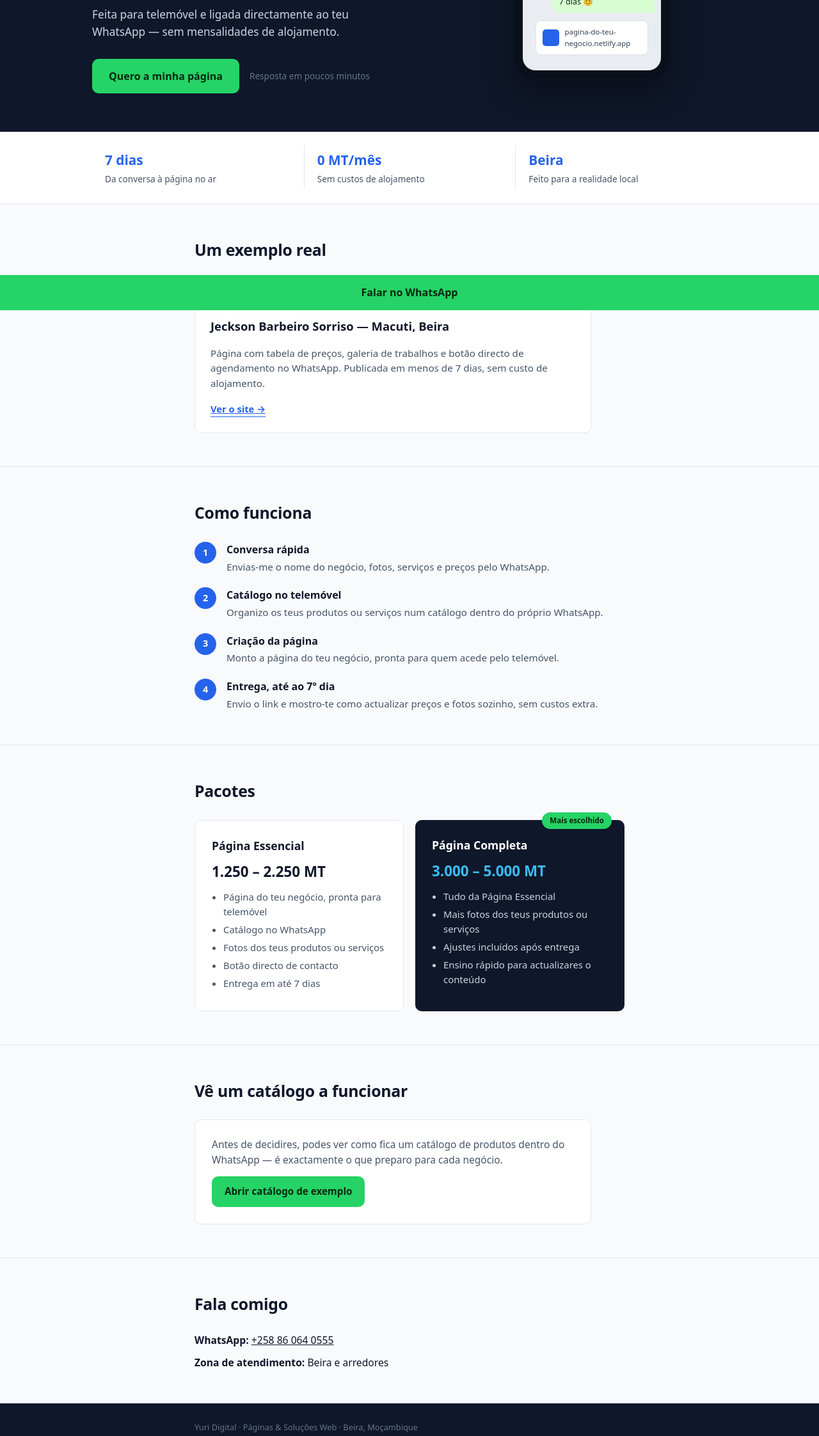
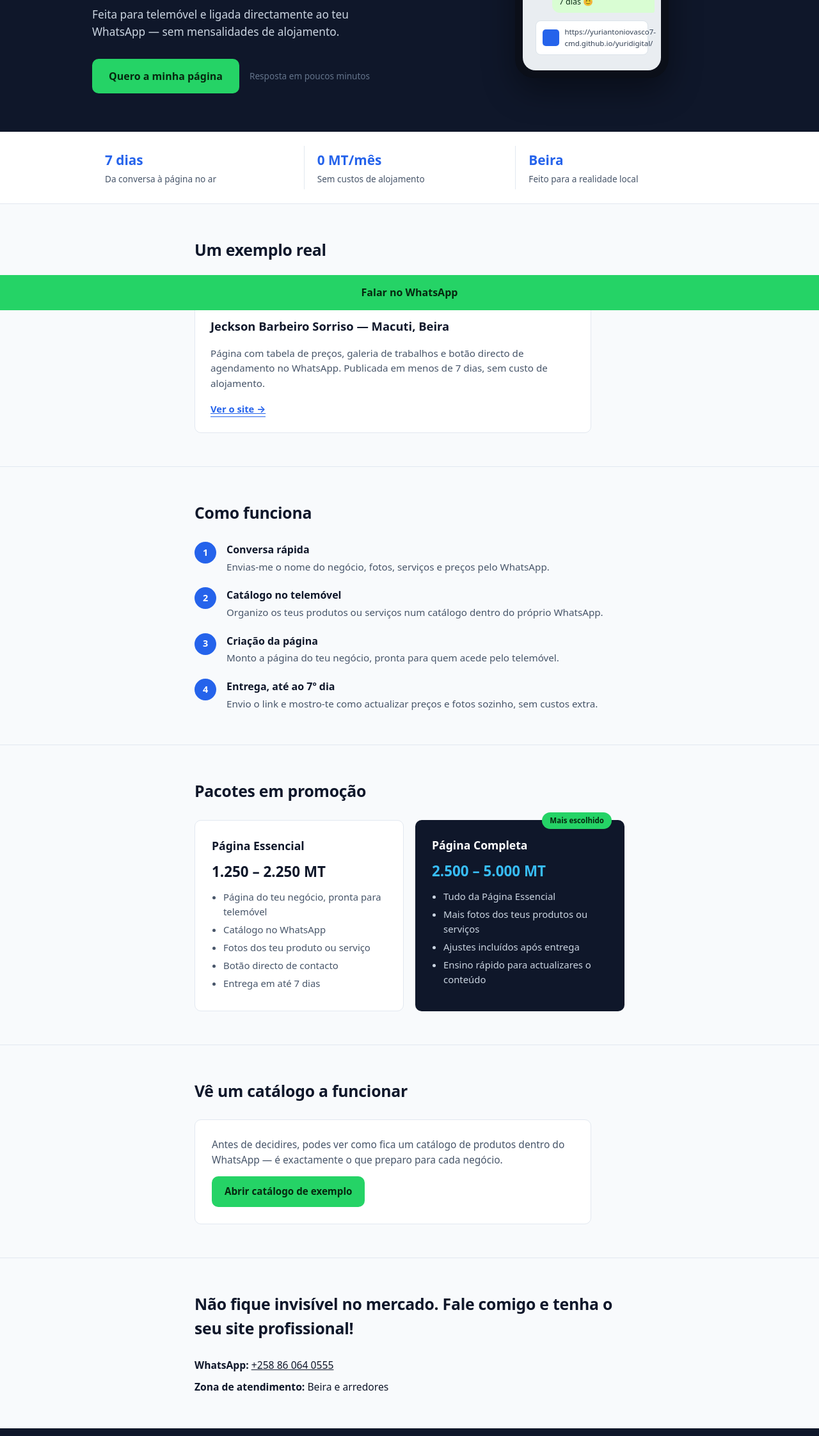
Before and after one commit to yuriantoniovasco7-cmd/yuridigital, a plain HTML site: page index.html in a window 1280 px wide. Shown: the part 315-2560 px from the top of the page at 64% size. Drawn offline with Linux system fonts and the light colour scheme.

Commit message:
Update index.html

```diff
--- a/index.html
+++ b/index.html
@@ -254,7 +254,7 @@
             <div class="balao enviada">Bem-vindo! A tua página fica pronta em 7 dias 😊</div>
             <div class="pagina-preview">
               <div class="quadrado"></div>
-              <div>pagina-do-teu-negocio.netlify.app</div>
+              <div>https://yuriantoniovasco7-cmd.github.io/yuridigital/</div>
             </div>
           </div>
         </div>
@@ -284,10 +284,10 @@
   <div class="wrap-estreito">
     <h2>Um exemplo real</h2>
     <div class="prova">
-      <div class="rotulo-prova">CLIENTE ACTUAL</div>
+      <div class="rotulo-prova">Jeckson Gosalo</div>
       <h3>Jeckson Barbeiro Sorriso — Macuti, Beira</h3>
       <p>Página com tabela de preços, galeria de trabalhos e botão directo de agendamento no WhatsApp. Publicada em menos de 7 dias, sem custo de alojamento.</p>
-      <a class="ver-site" href="[LINK-DO-SITE-PUBLICADO-AQUI]">Ver o site →</a>
+      <a class="ver-site" href="https://yuriantoniovasco7-cmd.github.io/BarbeariaJackson/">Ver o site →</a>
     </div>
   </div>
 </section>
@@ -318,7 +318,7 @@
 
 <section id="pacotes">
   <div class="wrap-estreito">
-    <h2>Pacotes</h2>
+    <h2>Pacotes em promoção</h2>
     <div class="grelha-pacotes">
       <div class="pacote-essencial">
         <h3>Página Essencial</h3>
@@ -326,7 +326,7 @@
         <ul>
           <li>Página do teu negócio, pronta para telemóvel</li>
           <li>Catálogo no WhatsApp</li>
-          <li>Fotos dos teus produtos ou serviços</li>
+          <li>Fotos dos teu produto ou serviço</li>
           <li>Botão directo de contacto</li>
           <li>Entrega em até 7 dias</li>
         </ul>
@@ -334,7 +334,7 @@
       <div class="pacote-completa">
         <span class="selo">Mais escolhido</span>
         <h3>Página Completa</h3>
-        <div class="preco">3.000 – 5.000 MT</div>
+        <div class="preco">2.500 – 5.000 MT</div>
         <ul>
           <li>Tudo da Página Essencial</li>
           <li>Mais fotos dos teus produtos ou serviços</li>
@@ -358,7 +358,7 @@
 
 <section id="contacto">
   <div class="wrap-estreito">
-    <h2>Fala comigo</h2>
+    <h2>Não fique invisível no mercado. Fale comigo e tenha o seu site profissional!</h2>
     <div class="contacto-lista">
       <div><strong>WhatsApp:</strong> <a href="https://wa.me/258860640555">+258 86 064 0555</a></div>
       <div><strong>Zona de atendimento:</strong> Beira e arredores</div>
```
